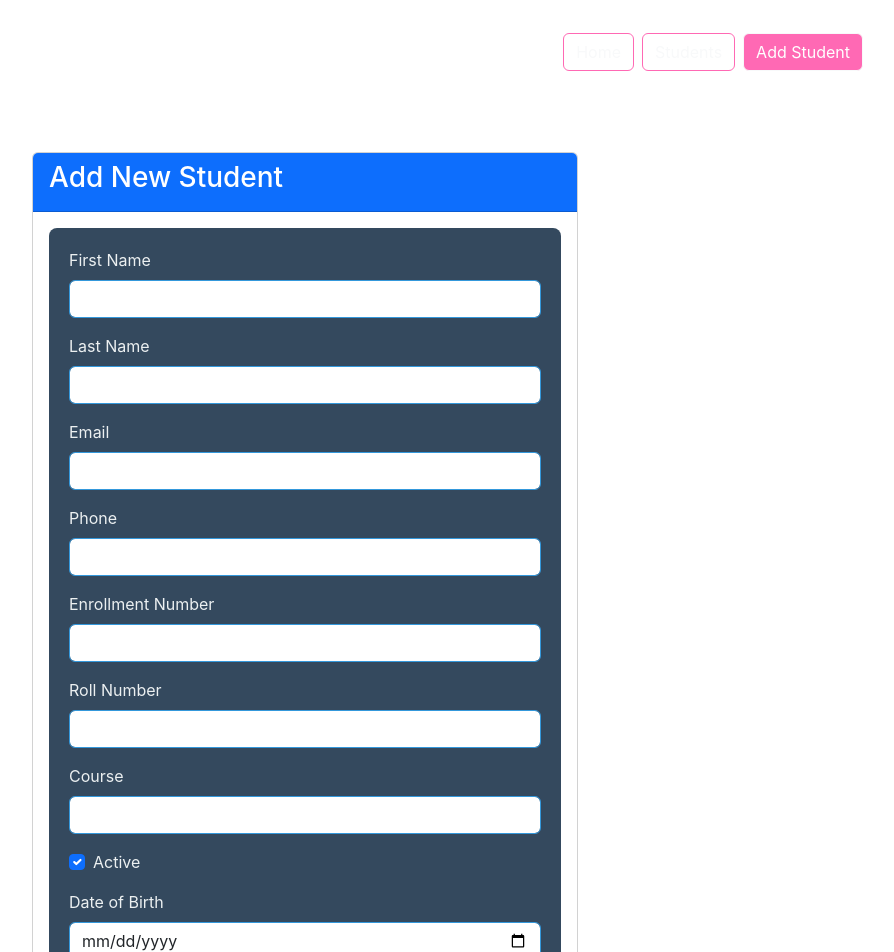
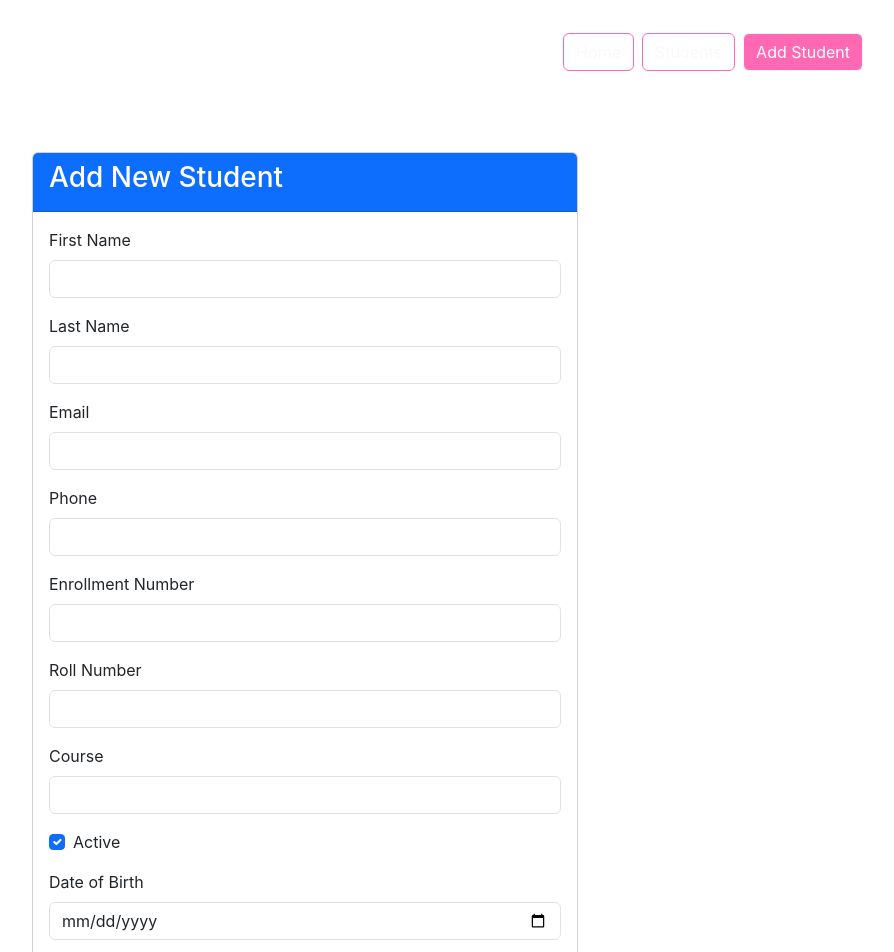
Before and after one commit to Meenakshi2011/Student-Management, a React (Create React App) app in the folder frontend/: page /add-student in a window 1280 px wide. Shown: the top 952 px of the page, without its empty margins (335-1229 px from the left). Built offline with nearby package versions, Linux system fonts and the light colour scheme.

Commit message:
Update StudentForm.js

```diff
--- a/frontend/src/components/StudentForm.js
+++ b/frontend/src/components/StudentForm.js
@@ -7,7 +7,7 @@ function StudentForm({ student, onSubmit, buttonText }) {
     email: '',
     phone: '',
     enrollmentNo: '',
-    rollNo: '',  // New field for roll number
+    rollNo: '', // Added roll number field
     course: '',
     active: true,
     dateOfBirth: ''
@@ -15,7 +15,6 @@ function StudentForm({ student, onSubmit, buttonText }) {
 
   useEffect(() => {
     if (student) {
-      // Convert dateOfBirth to yyyy-mm-dd string if it exists
       const dob = student.dateOfBirth
         ? new Date(student.dateOfBirth).toISOString().split('T')[0]
         : '';
@@ -37,9 +36,9 @@ function StudentForm({ student, onSubmit, buttonText }) {
   };
 
   return (
-    <form onSubmit={handleSubmit} style={{ maxWidth: '600px', margin: '0 auto', backgroundColor: '#34495e', padding: '20px', borderRadius: '8px' }}>
+    <form onSubmit={handleSubmit}>
       <div className="mb-3">
-        <label htmlFor="firstName" className="form-label" style={{ color: '#ecf0f1' }}>First Name</label>
+        <label htmlFor="firstName" className="form-label">First Name</label>
         <input
           type="text"
           className="form-control"
@@ -48,12 +47,11 @@ function StudentForm({ student, onSubmit, buttonText }) {
           value={formData.firstName}
           onChange={handleChange}
           required
-          style={{ borderColor: '#3498db' }}
         />
       </div>
 
       <div className="mb-3">
-        <label htmlFor="lastName" className="form-label" style={{ color: '#ecf0f1' }}>Last Name</label>
+        <label htmlFor="lastName" className="form-label">Last Name</label>
         <input
           type="text"
           className="form-control"
@@ -62,12 +60,11 @@ function StudentForm({ student, onSubmit, buttonText }) {
           value={formData.lastName}
           onChange={handleChange}
           required
-          style={{ borderColor: '#3498db' }}
         />
       </div>
 
       <div className="mb-3">
-        <label htmlFor="email" className="form-label" style={{ color: '#ecf0f1' }}>Email</label>
+        <label htmlFor="email" className="form-label">Email</label>
         <input
           type="email"
           className="form-control"
@@ -76,12 +73,11 @@ function StudentForm({ student, onSubmit, buttonText }) {
           value={formData.email}
           onChange={handleChange}
           required
-          style={{ borderColor: '#3498db' }}
         />
       </div>
 
       <div className="mb-3">
-        <label htmlFor="phone" className="form-label" style={{ color: '#ecf0f1' }}>Phone</label>
+        <label htmlFor="phone" className="form-label">Phone</label>
         <input
           type="text"
           className="form-control"
@@ -90,12 +86,11 @@ function StudentForm({ student, onSubmit, buttonText }) {
           value={formData.phone}
           onChange={handleChange}
           required
-          style={{ borderColor: '#3498db' }}
         />
       </div>
 
       <div className="mb-3">
-        <label htmlFor="enrollmentNo" className="form-label" style={{ color: '#ecf0f1' }}>Enrollment Number</label>
+        <label htmlFor="enrollmentNo" className="form-label">Enrollment Number</label>
         <input
           type="text"
           className="form-control"
@@ -104,12 +99,11 @@ function StudentForm({ student, onSubmit, buttonText }) {
           value={formData.enrollmentNo}
           onChange={handleChange}
           required
-          style={{ borderColor: '#3498db' }}
         />
       </div>
 
       <div className="mb-3">
-        <label htmlFor="rollNo" className="form-label" style={{ color: '#ecf0f1' }}>Roll Number</label>
+        <label htmlFor="rollNo" className="form-label">Roll Number</label> {/* Added roll number input */}
         <input
           type="text"
           className="form-control"
@@ -117,12 +111,12 @@ function StudentForm({ student, onSubmit, buttonText }) {
           name="rollNo"
           value={formData.rollNo}
           onChange={handleChange}
-          style={{ borderColor: '#3498db' }}
+          required
         />
       </div>
 
       <div className="mb-3">
-        <label htmlFor="course" className="form-label" style={{ color: '#ecf0f1' }}>Course</label>
+        <label htmlFor="course" className="form-label">Course</label>
         <input
           type="text"
           className="form-control"
@@ -131,7 +125,6 @@ function StudentForm({ student, onSubmit, buttonText }) {
           value={formData.course}
           onChange={handleChange}
           required
-          style={{ borderColor: '#3498db' }}
         />
       </div>
 
@@ -144,11 +137,11 @@ function StudentForm({ student, onSubmit, buttonText }) {
           checked={formData.active}
           onChange={handleChange}
         />
-        <label className="form-check-label" htmlFor="active" style={{ color: '#ecf0f1' }}>Active</label>
+        <label className="form-check-label" htmlFor="active">Active</label>
       </div>
 
       <div className="mb-3">
-        <label htmlFor="dateOfBirth" className="form-label" style={{ color: '#ecf0f1' }}>Date of Birth</label>
+        <label htmlFor="dateOfBirth" className="form-label">Date of Birth</label>
         <input
           type="date"
           className="form-control"
@@ -156,11 +149,10 @@ function StudentForm({ student, onSubmit, buttonText }) {
           name="dateOfBirth"
           value={formData.dateOfBirth}
           onChange={handleChange}
-          style={{ borderColor: '#3498db' }}
         />
       </div>
 
-      <button type="submit" className="btn btn-primary" style={{ backgroundColor: '#3498db', borderColor: '#2980b9', fontWeight: '600' }}>{buttonText || 'Submit'}</button>
+      <button type="submit" className="btn btn-pink">{buttonText || 'Submit'}</button> {/* Added custom button color */}
     </form>
   );
 }
```
